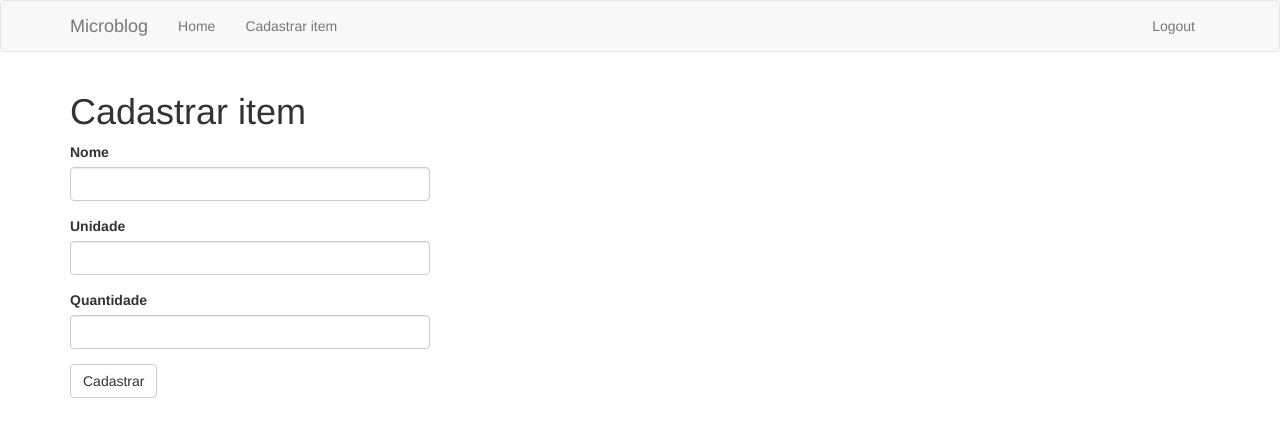
After one commit to victorcarvalho/digi_estoque, a Flask app: page /item_add in a window 1280 px wide. The commit adds this page. Shown: the top 437 px of the page. Run offline with Flask 2, Linux system fonts and the light colour scheme; the visitor is signed in with stand-in values (Sample User, id 1); some libraries are stand-ins or nearby versions.

Commit message:
Adição do cadastro de Itens

```diff
--- a/app/forms.py
+++ b/app/forms.py
@@ -1,5 +1,5 @@
 from flask_wtf import FlaskForm
-from wtforms import StringField, PasswordField, BooleanField, SubmitField
+from wtforms import StringField, FloatField, PasswordField, BooleanField, SubmitField
 from wtforms.validators import ValidationError, DataRequired, Email, EqualTo
 from app.models import User
 
@@ -27,3 +27,10 @@ def validate_email(self, email):
     if user is not None:
         user = User.query.filter_by(email=email.data).first()
         raise ValidationError('Por favor, use um e-mail diferente.')
+
+
+class ItemAddForm(FlaskForm):
+    name = StringField('Nome', validators=[DataRequired()])
+    unit = StringField('Unidade', validators=[DataRequired()])
+    quantity = FloatField('Quantidade', validators=[DataRequired()])
+    submit = SubmitField('Cadastrar')
--- a/app/models.py
+++ b/app/models.py
@@ -22,3 +22,21 @@ class User(UserMixin, db.Model):
     @login.user_loader
     def load_user(id):
         return User.query.get(int(id))
+
+class Item(db.Model):
+    id = db.Column(db.Integer, primary_key=True)
+    name = db.Column(db.String(50), index=True, unique=True)
+    unit = db.Column(db.String(8), index=True, unique=True)
+    quantity = db.Column(db.Float)
+
+    def __repr__(self):
+        return 'Item {}>'.format(self.name)
+
+    def set_name(self, name):
+        self.name = name
+
+    def set_unit(self, unit):
+        self.unit = unit
+
+    def set_quantity(self, quantity):
+        self.quantity = quantity
--- a/app/routes.py
+++ b/app/routes.py
@@ -6,9 +6,9 @@ from flask import request
 from werkzeug.urls import url_parse
 from app import app
 from app.forms import LoginForm
-from app.models import User
+from app.models import User, Item
 from app import db
-from app.forms import RegistrationForm
+from app.forms import RegistrationForm, ItemAddForm
 
 
 @app.route('/')
@@ -67,3 +67,20 @@ def register():
         flash('Voce foi cadastrado com sucesso')
         return redirect(url_for('login'))
     return render_template('register.html', title='Register', form=form)
+
+
+
+@app.route('/item_add', methods=['GET', 'POST'])
+@login_required
+def item_add():
+    form = ItemAddForm()
+    if form.validate_on_submit():
+        item = Item()
+        item.set_name(form.name.data)
+        item.set_unit(form.unit.data)
+        item.set_quantity(form.quantity.data)
+        db.session.add(item)
+        db.session.commit()
+        flash('Item cadastrado com sucesso')
+        return redirect(url_for('index'))
+    return render_template('item_add.html', title='Cadastrar item', form=form)
--- a/app/templates/base.html
+++ b/app/templates/base.html
@@ -19,6 +19,7 @@
             <div class="collapse navbar-collapse" id="bs-example-navbar-collapse-1">
                 <ul class="nav navbar-nav">
                     <li><a href="{{ url_for('index') }}">Home</a></li>
+                    <li><a href="{{ url_for('item_add') }}">Cadastrar item</a></li>
                 </ul>
                 <ul class="nav navbar-nav navbar-right">
                     {% if current_user.is_anonymous %}
--- /dev/null
+++ b/app/templates/item_add.html
@@ -0,0 +1,11 @@
+{% extends "base.html" %}
+{% import 'bootstrap/wtf.html' as wtf %}
+
+{% block app_content %}
+    <h1>Cadastrar item</h1>
+    <div class="row">
+        <div class="col-md-4">
+            {{ wtf.quick_form(form) }}
+        </div>
+    </div>
+{% endblock %}
```
Also changed, not shown: migrations/versions/0fa0785a9cfa_adicao_da_tabela_item.py (added, +38 -0 lines).
